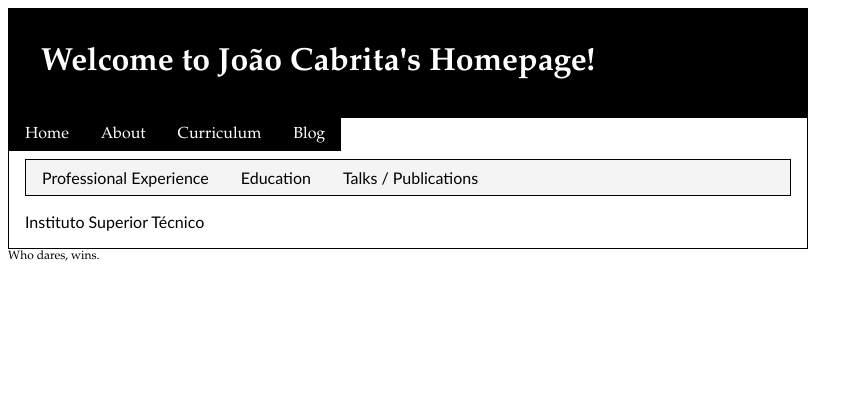
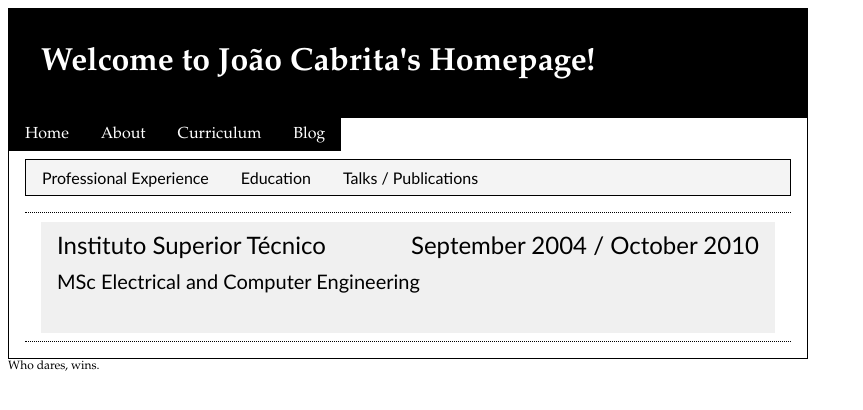
Before and after one commit to kewne/kewne.github.com, a Jekyll site: the page built from resume/academic_exp.html, in a window 1280 px wide. Shown: the top 410 px of the page, without its empty margins (0-863 px from the left). Built offline with Jekyll 4.4.1, drawn with Linux system fonts in a browser that asks for light colours; nearby versions of some CDN libraries.

Commit message:
Added some more details about my academic experience.

```diff
--- a/_includes/academic_exp/ist_msc.html
+++ b/_includes/academic_exp/ist_msc.html
@@ -1 +1,12 @@
-Instituto Superior Técnico
+<div class="resume_entry">
+	<div class="resume_entry_header">
+		<span class="resume_entry_employer">Instituto Superior Técnico</span>
+		<span class="resume_entry_span">September 2004 / October 2010</span>
+		<span class="resume_entry_title">MSc Electrical and Computer Engineering</span>
+	</div>
+	<div class="resume_entry_body">
+		<p class="resume_entry_description">
+
+		</p>
+	</div>
+</div>
--- a/resume/academic_exp.html
+++ b/resume/academic_exp.html
@@ -2,4 +2,6 @@
 title: Education
 layout: resume
 ---
+<div class="resume_exp_div">
 {% include academic_exp/ist_msc.html %}
+</div>
```
